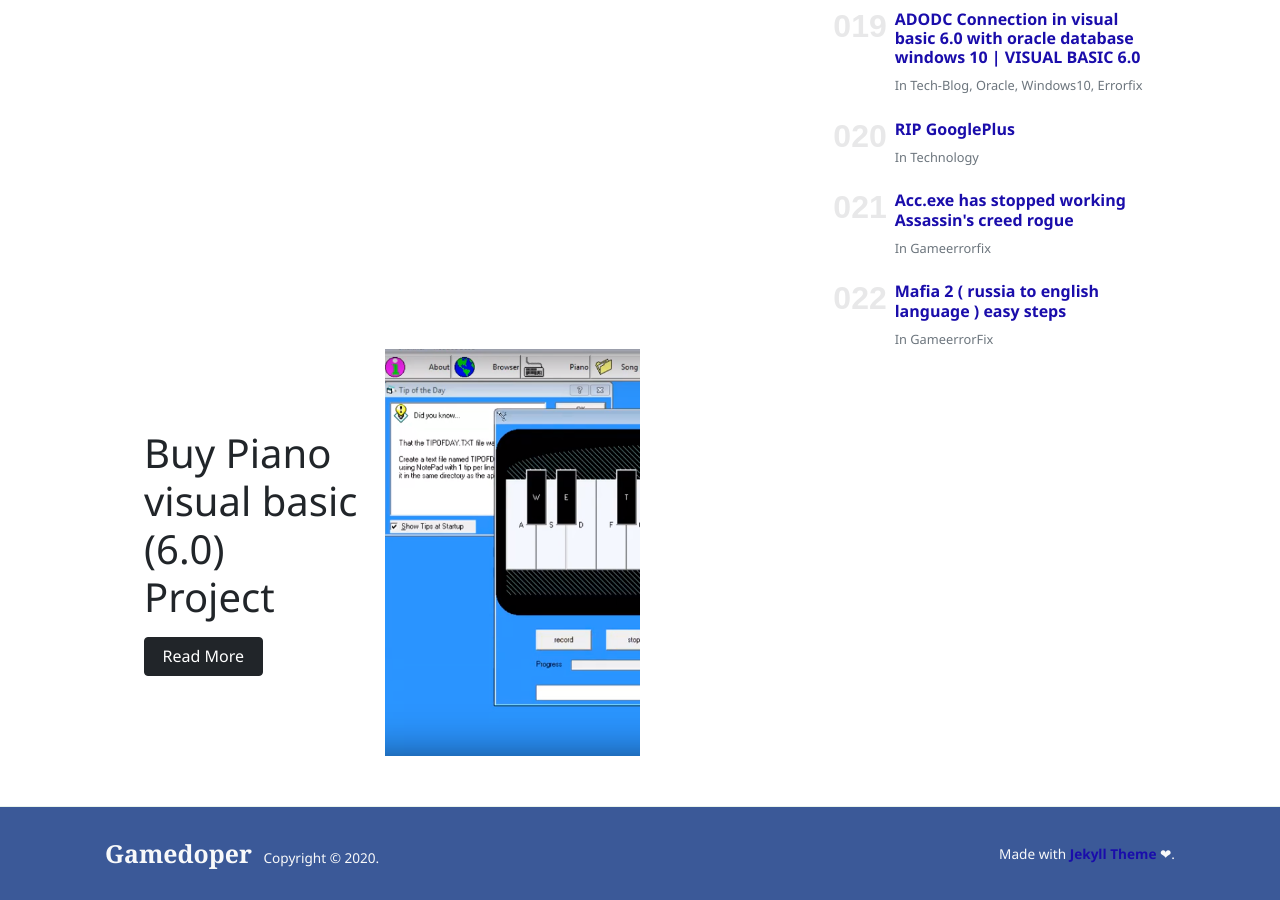
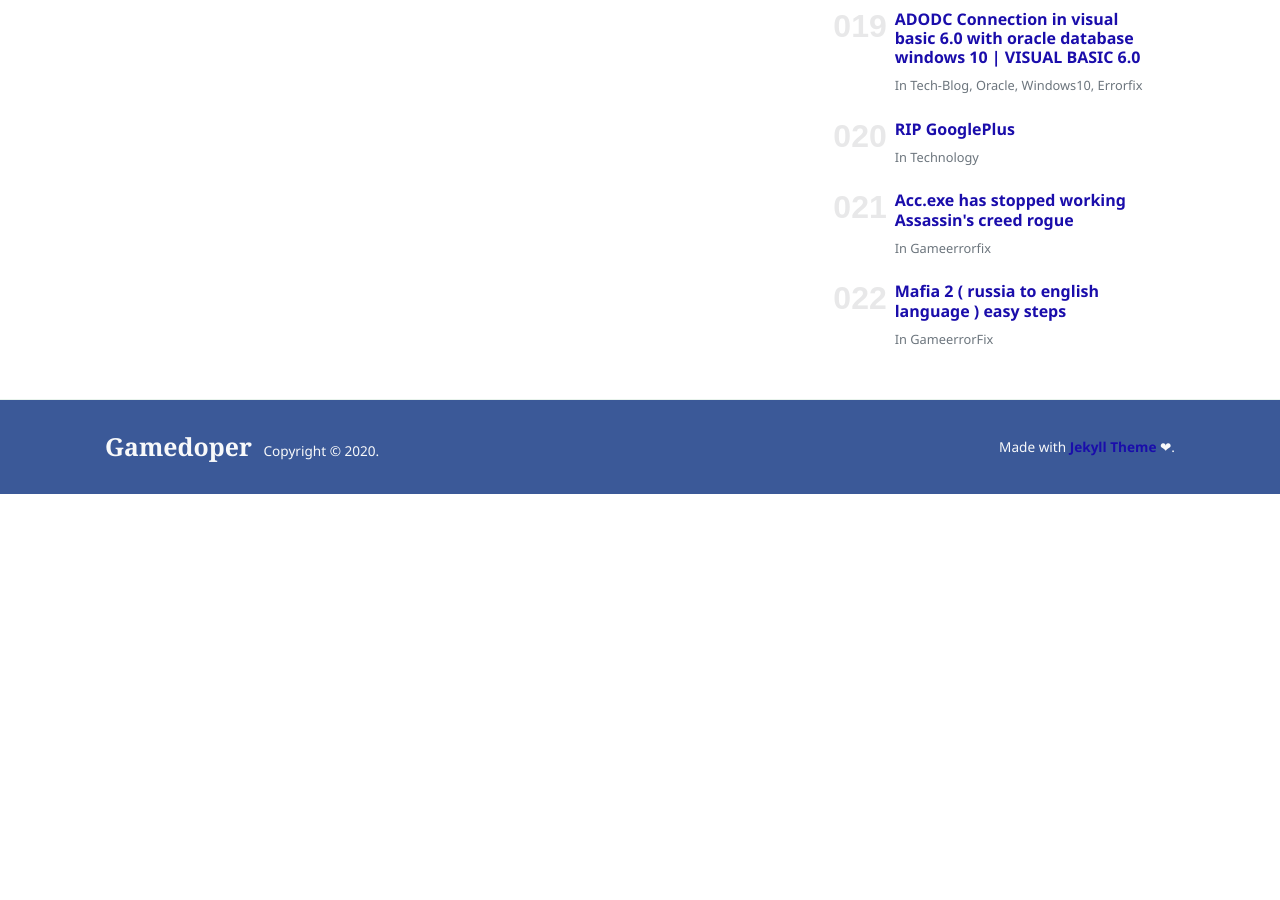
Before and after one commit to Gamedoper/Gamedoperarchives.github.io, a Jekyll site: the page built from index.html, in a window 1280 px wide and 900 px high, scrolled down 2442 px. Built offline with Jekyll 4.4.1, drawn with Linux system fonts in a browser that asks for light colours; nearby versions of some CDN libraries; the list of posts is cut into pages by our own code; comment, search, counter and statistics services are not loaded; after the commit the page ends 2936 px from its top, so only the background shows below that.

Commit message:
Update index.html

```diff
--- a/index.html
+++ b/index.html
@@ -211,35 +211,6 @@ description: "Game doper is Site to Resolve Gaming errors and Fixes, Visual Basi
         {% include sidebar-featured.html %}
     </div>
 
-
-
-<!--   test shapes   -->
-
-     <!-- Sticky - add sticky tag to the post you want to highlight here - tags: [sticky] -->
-{% for post in site.posts %}
-{% if post.tags contains "sticky" %}
-<div class="col-md-6">
-    <div class="pl-4 pr-0 h-100 tofront">
-        <div class="row justify-content-between">
-            <div class="col-md-6 pt-6 pb-6 pr-lg-4 align-self-center">
-                <h1 class="mb-3">{{post.title}}</h1>
-                <p class="mb-3 lead">
-                    {{ post.excerpt | strip_html | strip_newlines | truncate: 136 }}
-                </p>
-                <a href="{{site.baseurl}}{{post.url}}" class="btn btn-dark">Read More</a>
-            </div>
-            <div class="col-md-6 d-none d-md-block pr-0" style="background-size:cover;background-image:url({{site.baseurl}}/{{ post.image }});">
-            </div>
-        </div>
-    </div>
-</div>
-{% endif %}
-{% endfor %}
-
-
-<!--  test end shapes     -->
-
-
 </div>
 
 
```
